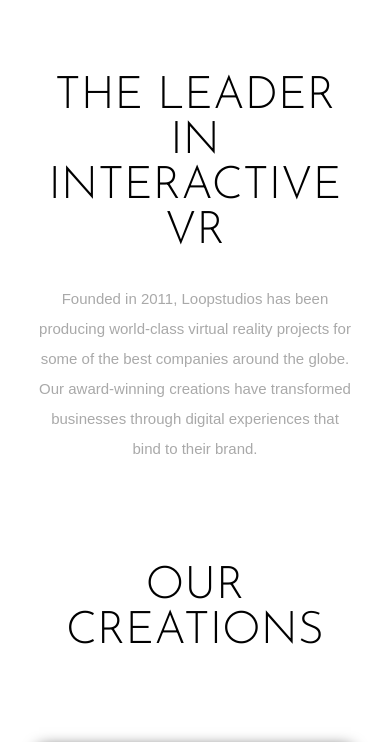
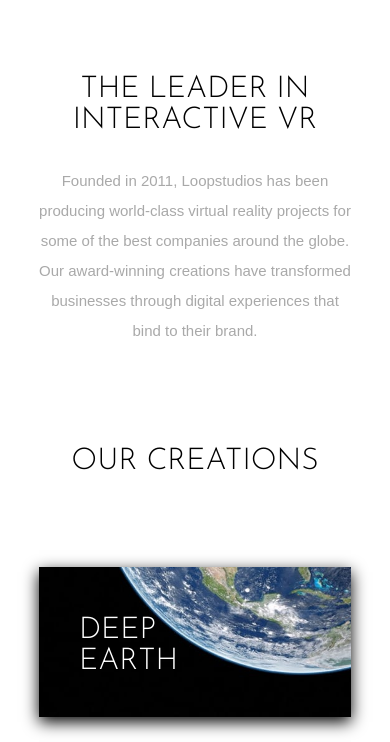
Before and after one commit to quangnphan/loopstudio, a plain HTML site: page index.html in a window 390 px wide. Shown: the part 1157-1899 px from the top of the page. Drawn offline with Linux system fonts and the light colour scheme.

Commit message:
Add files via upload

```diff
--- a/styles.css
+++ b/styles.css
@@ -244,6 +244,9 @@
         margin-left: 0;
         margin-top: 70px;
     }
+    .info-text h1{
+        font-size: 2rem;
+    }
     .info-text p{
         line-height: 2;
     }
@@ -253,6 +256,7 @@
     .content .content-nav h1{
         margin: auto;
         text-align: center;
+        font-size: 2rem;
     }
     .photos .photos-img{
         flex: 1 100%;
@@ -301,6 +305,9 @@
         flex-direction: column;
         margin-bottom: 70px;
     }
+    .footer-list li{
+        margin-right: 0;
+    }
     .footer-contact .icons{
         justify-content: center;
     }
```
